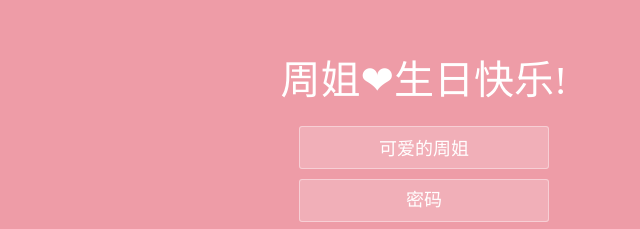
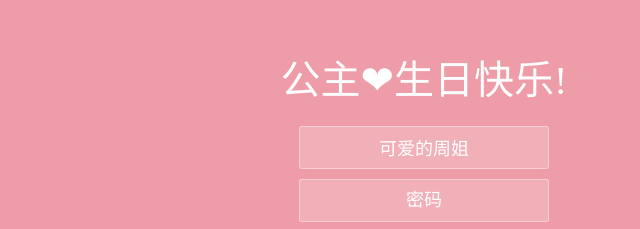
Before and after one commit to 03-xiao/zhouj, a plain HTML site: page html/login.html in a window 1280 px wide. Shown: the part 122-351 px from the top of the page, 216-856 px from the left. Drawn offline with Linux system fonts and the light colour scheme.

Commit message:
Update login.html

```diff
--- a/html/login.html
+++ b/html/login.html
@@ -13,7 +13,7 @@
 	<div class="htmleaf-container">
 		<div class="wrapper">
 			<div class="container">
-				<h1>周姐❤生日快乐!</h1>
+				<h1>公主❤生日快乐!</h1>
 				<form class="form">
 					<input id="userName" name="userName" type="text" placeholder="xx" value="可爱的周姐">
 					<input id="pwd" name="pwd" type="password" placeholder="密码">
```
